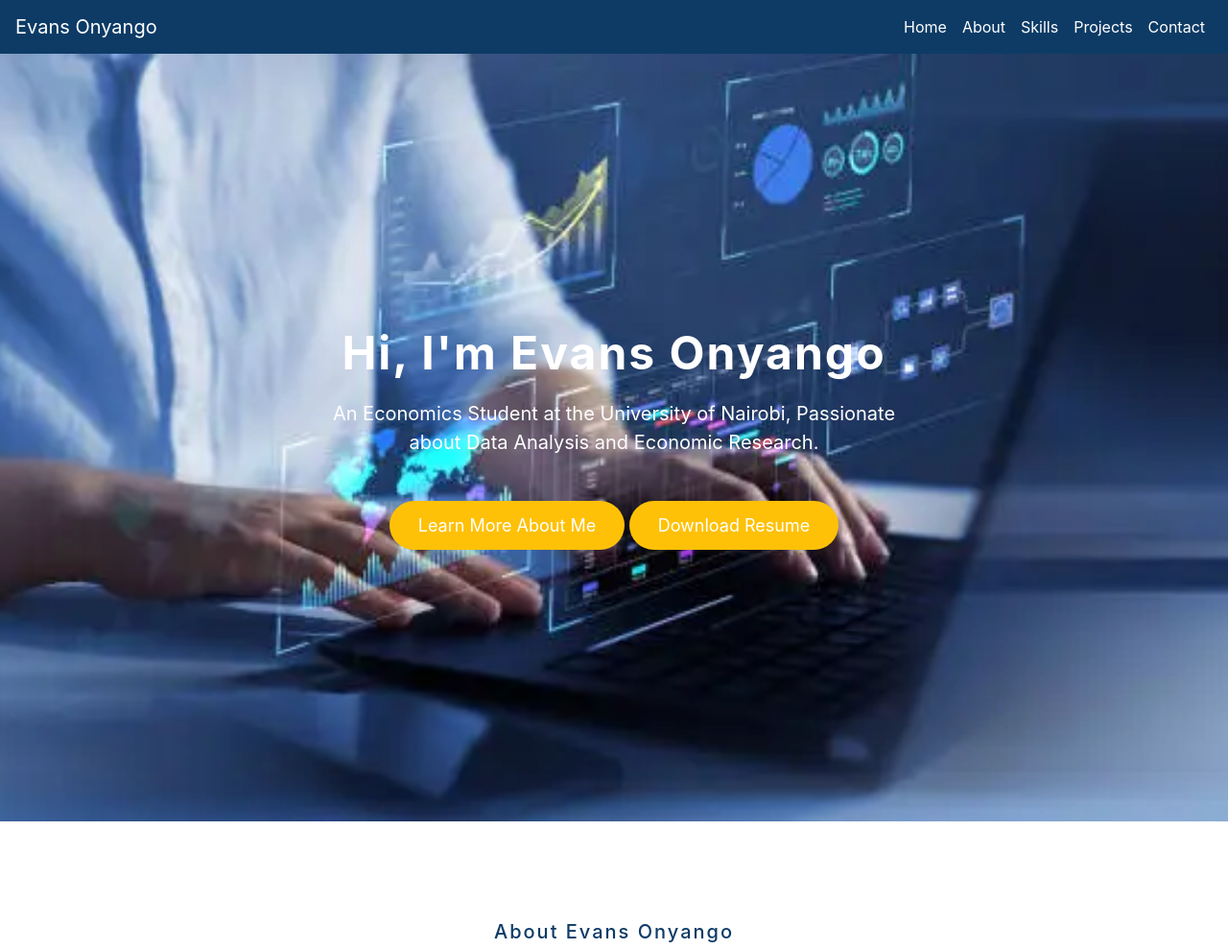
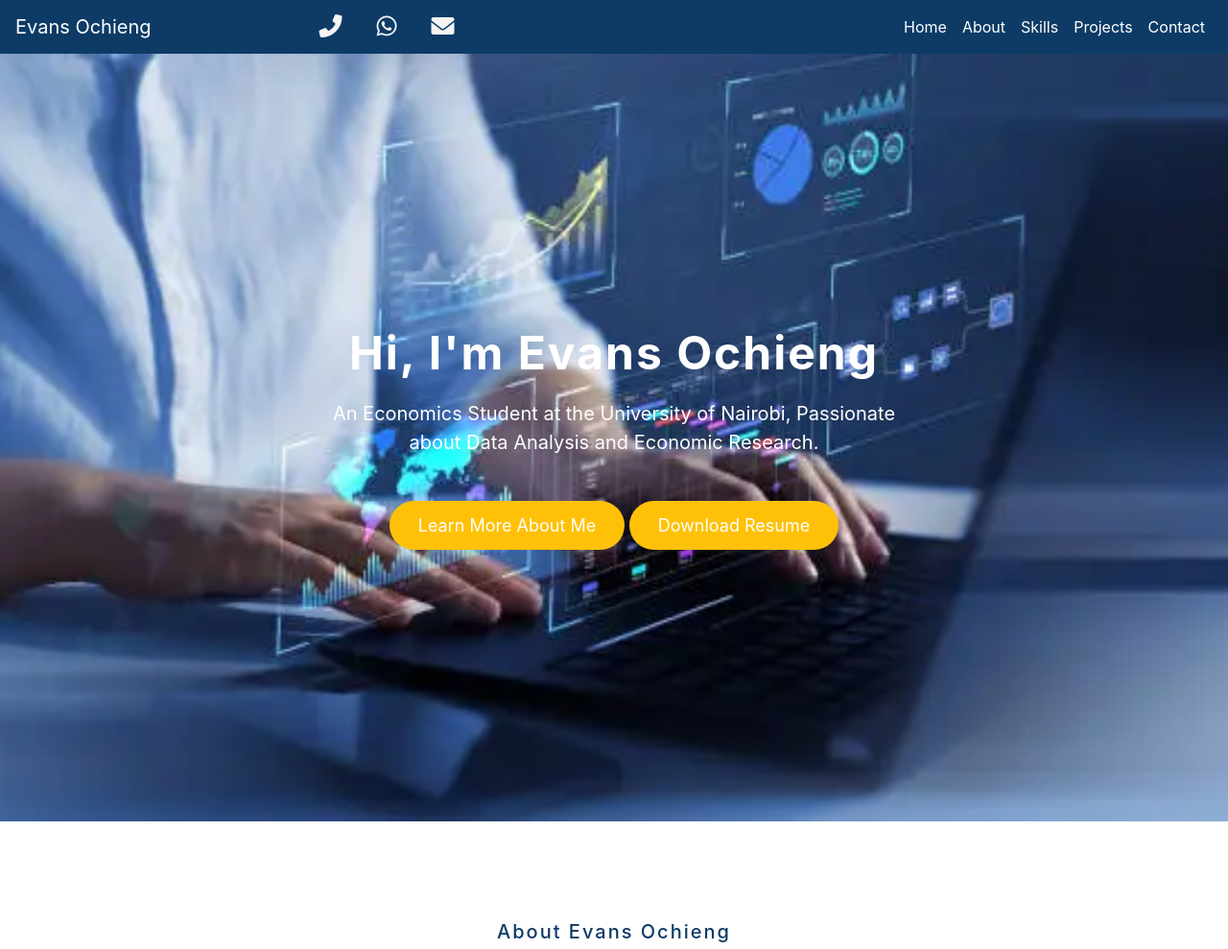
Before and after one commit to danny-kenn/evans--Resume, a website: page index.html in a window 1280 px wide. Shown: the top 989 px of the page at 96% size. Drawn offline with nearby package versions, Linux system fonts and the light colour scheme.

Commit message:
edite his name well

```diff
--- a/index.html
+++ b/index.html
@@ -5,7 +5,7 @@
     <meta charset="UTF-8">
     <meta name="viewport" content="width=device-width, initial-scale=1.0">
     <meta http-equiv="X-UA-Compatible" content="ie=edge">
-    <title>Evans Onyango - Economics Student</title>
+    <title>Evans Ochieng - Economics Student</title>
     <link rel="stylesheet" href="index_styles.css">
     <link href="https://fonts.googleapis.com/css2?family=Poppins:wght@300;400;600&display=swap" rel="stylesheet">
     <link rel="stylesheet" href="https://stackpath.bootstrapcdn.com/bootstrap/4.5.2/css/bootstrap.min.css">
@@ -132,7 +132,7 @@
         }
 
         .social-icon:hover {
-            color: #007bff;
+            color: #fa06d1;
             /* Color on hover */
         }
 
@@ -194,6 +194,33 @@
             color: #f5f4f4;
             /* Example text color */
         }
+        .navbar {
+    display: flex;
+    justify-content: space-between; /* Space out brand and collapsible section */
+    align-items: center; /* Center items vertically */
+}
+
+.social-media-icons {
+    display: flex; /* Ensure icons are in a row */
+    justify-content: center; /* Center icons */
+    flex-grow: 1; /* Allow icons to grow to occupy available space */
+}
+
+@media (min-width: 992px) {
+    .collapse.navbar-collapse {
+        display: flex !important; /* Ensure the collapse section is always visible */
+    }
+    .social-media-icons {
+        margin-right: auto; /* Push icons to the center */
+        margin-left: auto; /* Push icons to the center */
+    }
+}
+
+.navbar-nav {
+    display: flex; /* Make nav items align horizontally */
+}
+
+
     </style>
 </head>
 
@@ -201,7 +228,24 @@
 
     <!-- Navigation Bar -->
 <nav class="navbar navbar-expand-lg">
-        <a class="navbar-brand" href="#">Evans Onyango</a>
+    <a class="navbar-brand" href="#">Evans Ochieng</a>
+    <div class="d-flex justify-content-center w-45"></div>
+        <div class="social-media-icons d-flex">
+            <!-- Phone Icon -->
+            <a href="tel:+254794987153" class="social-icon mx-2" title="Phone">
+                <i class="fas fa-phone-alt"></i>
+            </a>
+            <!-- WhatsApp Icon -->
+            <a href="https://wa.me/254794987153" target="_blank" class="social-icon mx-2" title="WhatsApp">
+                <i class="fab fa-whatsapp"></i>
+            </a>
+            <!-- Email Icon -->
+            <a href="mailto:evochieng44@gmail.com" class="social-icon mx-2" title="Email">
+                <i class="fas fa-envelope"></i>
+            </a>
+        </div>
+    </div>
+
     <button class="navbar-toggler" type="button" data-toggle="collapse" data-target="#navbarNav"
         aria-controls="navbarNav" aria-expanded="false" aria-label="Toggle navigation">
         <div class="navbar-toggler-icon">
@@ -210,6 +254,8 @@
             <span></span>
         </div>
     </button>
+
+
     <div class="collapse navbar-collapse" id="navbarNav">
         <ul class="navbar-nav ml-auto">
             <li class="nav-item">
@@ -231,18 +277,19 @@
     </div>
 </nav>
 
+
     <!-- Hero Section -->
     <!-- Hero Section -->
     <section id="home" class="hero fade-in">
         <div class="hero-overlay"></div>
         <div class="hero-content">
-            <h2>Hi, I'm Evans Onyango</h2>
+            <h2>Hi, I'm Evans Ochieng</h2>
             <p>An Economics Student at the University of Nairobi, Passionate about Data Analysis and Economic Research.
             </p>
             <!-- "Learn More About Me" button -->
             <a href="#about" class="cta-btn">Learn More About Me</a>
             <!-- "Download Resume" button should be below "Learn More" -->
-            <a href="Evans_Onyango_CV(1).docx" class="cta-btn">Download Resume</a>
+            <a href="Evans_Ochieng_CV(1).docx" class="cta-btn">Download Resume</a>
         </div>
     </section>
 
@@ -251,13 +298,13 @@
     <!-- About Section -->
     <section id="about" class="about-section fade-in">
         <div class="container">
-            <h2>About Evans Onyango</h2>
-            <p>Hello! I'm Evans Onyango, an Economics student at the University of Nairobi with a passion for financial
+            <h2>About Evans Ochieng</h2>
+            <p>Hello! I'm Evans Ochieng, an Economics student at the University of Nairobi with a passion for financial
                 analysis, economic research, and data-driven decision-making. I'm committed to understanding global
                 economic trends and making impactful contributions to the field.</p>
 
             <!-- Download Resume Button -->
-            <a href="Evans_Onyango_CV.pdf" download="Evans_Onyango_Resume" class="download-btn">Download Resume</a>
+            <a href="Evans_Ochieng_CV.pdf" download="Evans_Ochieng_Resume" class="download-btn">Download Resume</a>
         </div>
     </section>
 
@@ -369,6 +416,10 @@
                 <a href="tel:+254794987153" class="social-icons" title="Phone">
                     <i class="fas fa-phone-alt"></i>
                 </a>
+                <!-- Email Icon -->
+                <a href="mailto:evochieng44@gmail.com" class="social-icons" title="Email">
+                    <i class="fas fa-envelope"></i>
+                </a>
             </div>
         </div>
     </section>
@@ -376,7 +427,7 @@
     <!-- Footer Section -->
     <footer class="footer">
         <div class="container">
-            <p>&copy; 2024 Evans Onyango. All rights reserved.</p>
+            <p>&copy; 2024 Evans Ochieng. All rights reserved.</p>
             <div class="social-media-icons">
                 <a href="https://www.facebook.com" target="_blank" class="social-icon" title="Facebook">
                     <i class="fab fa-facebook-f"></i>
@@ -390,12 +441,21 @@
                 <a href="tel:+254794987153" class="social-icon" title="Phone">
                     <i class="fas fa-phone-alt"></i>
                 </a>
+                <!-- WhatsApp Icon -->
+                <a href="https://wa.me/254794987153" target="_blank" class="social-icon" title="WhatsApp">
+                    <i class="fab fa-whatsapp"></i>
+                </a>
+                <!-- Email Icon -->
+                <a href="mailto:evochieng44@gmail.com" class="social-icon" title="Email">
+                    <i class="fas fa-envelope"></i>
+                </a>
             </div>
             <span class="created-by" style="float: right;">
                 Created by Startec Technologies <span style="color: red;">&hearts;</span>
             </span>
         </div>
     </footer>
+
 
 
 
```
Also changed, not shown: macroeconomics.jpeg (added), 2 other files. Lines whose indentation alone changed are shown as unchanged.
